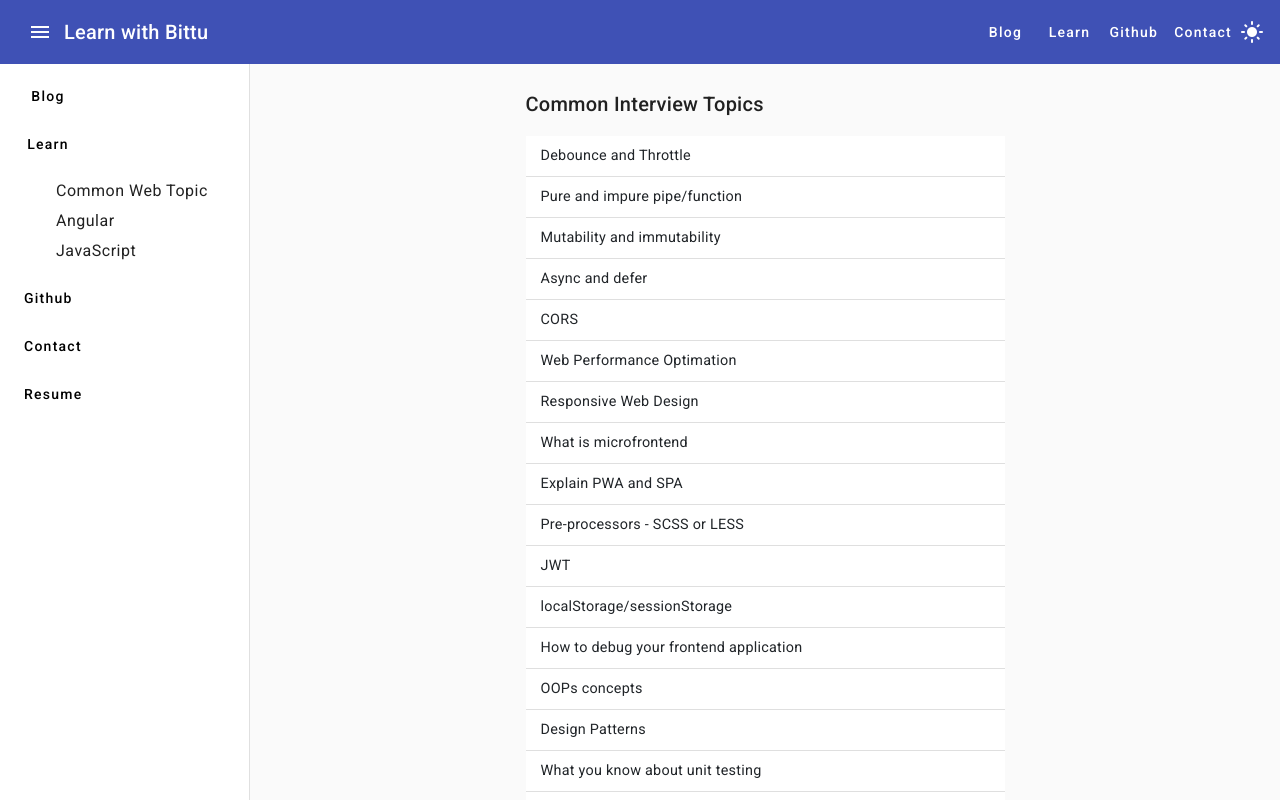
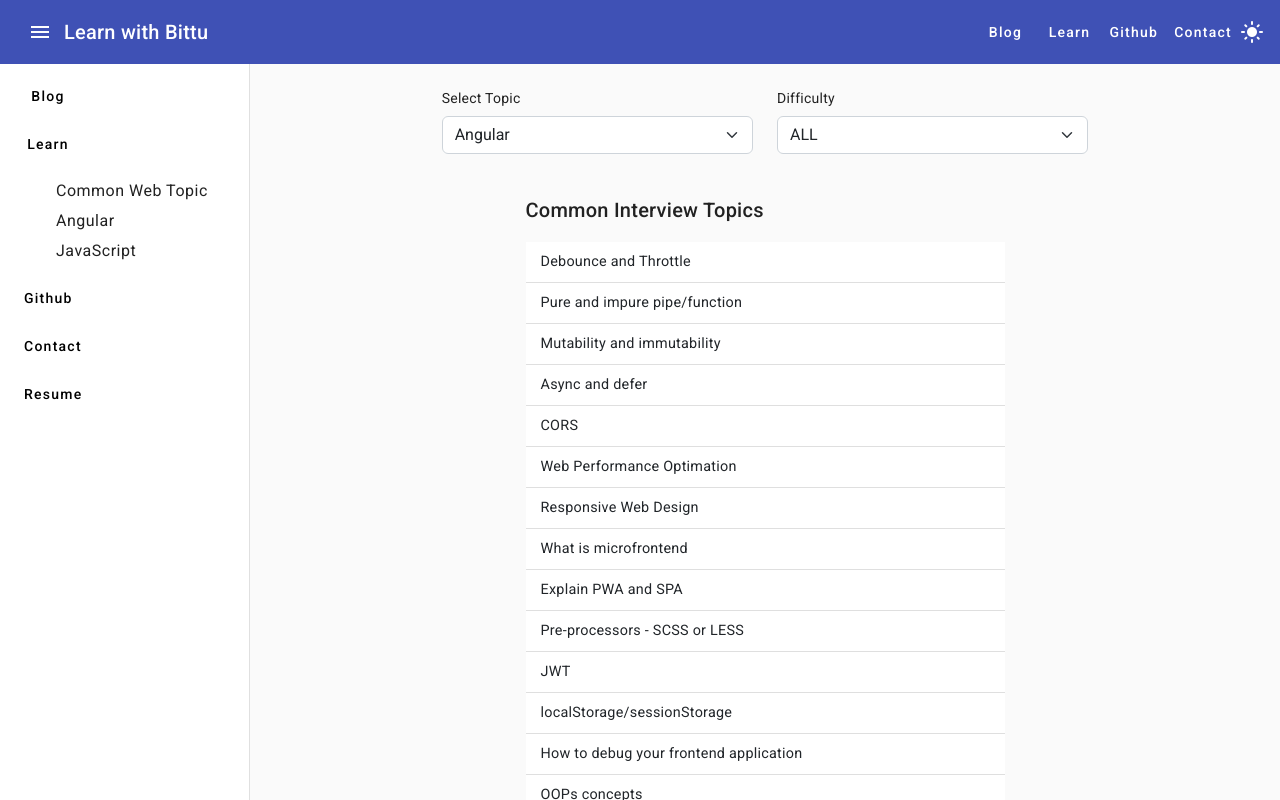
Before and after one commit to bittu1040/Learn-with-Bittu, an Angular app: page /learn/overview in a window 1280 px wide. Built offline with nearby package versions, Linux system fonts and the light colour scheme.

Commit message:
topic selection

```diff
--- a/src/app/module/learn/learn-overview/learn-overview.component.html
+++ b/src/app/module/learn/learn-overview/learn-overview.component.html
@@ -1,29 +1,31 @@
 
-<!-- <div class="mt-3 mb-3">
-  <nav class="nav">
-    <div class="h5 pb-1 me-3 border-bottom border-info">JavaScript</div>
-    <div class="h5 pb-1 me-3 border-bottom border-info">Angular</div>
-    <div class="h5 pb-1 me-3 border-bottom border-info">Problem Solving</div>
-  </nav>
+<div class="container mt-4">
+  <div class="row d-flex justify-content-center">
+    <div class="col-md-4">
+      <div class="mb-3">
+        <label for="topicSelect" class="form-label">Select Topic</label>
+        <select class="form-select" id="topicSelect" >
+          <option value="Angular">Angular</option>
+          <option value="JavaScript">JavaScript</option>
+          <option value="WebTopics">Web Topics</option>
+        </select>
+      </div>
+    </div>
+    <div class="col-md-4">
+      <div class="mb-3">
+        <label for="difficultySelect" class="form-label">Difficulty</label>
+        <select class="form-select" id="difficultySelect" >
+          <option value="ALL">ALL</option>
+          <option value="easy">Easy</option>
+          <option value="medium">Medium</option>
+        </select>
+      </div>
+    </div>
+  </div>
 </div>
 
-<div class="container border">
-  <div class="row">
-    <h3>Common Interview Topics</h3>
-    <div class="col-4 me-5">
-        <ul class="list-group list-group-flush">
-          <li
-            *ngFor="let commonTopic of commonInterviewTopics"
-            class="list-group-item list-group-item-action"
-            (click)="openDialog(commonTopic)"
-          >
-            {{ commonTopic }}
-          </li>
-        </ul>
-    </div>
-    <div class="col-6 border border-warning">bb</div>
-  </div>
-</div> -->
+
+
 
 <div class="container mt-4">
   <div class="row align-items-center justify-content-center">
--- a/src/app/module/learn/learn-overview/learn-overview.component.ts
+++ b/src/app/module/learn/learn-overview/learn-overview.component.ts
@@ -9,6 +9,9 @@ import { DialogContentComponent } from 'app/components/dialog-content/dialog-con
   styleUrls: ['./learn-overview.component.css']
 })
 export class LearnOverviewComponent {
+
+  Topic="Angular";
+  TopicDifficulty= "ALL"
 
 
   commonInterviewTopics: string[] = [
--- a/src/app/module/learn/learn.module.ts
+++ b/src/app/module/learn/learn.module.ts
@@ -10,6 +10,8 @@ import { MatListModule } from '@angular/material/list';
 import { MatCardModule } from '@angular/material/card';
 import { DialogContentComponent } from 'app/components/dialog-content/dialog-content.component';
 import { MatDialog, MatDialogModule } from '@angular/material/dialog';
+import {MatSelectModule} from '@angular/material/select';
+import {MatFormFieldModule} from '@angular/material/form-field';
 
 
 @NgModule({
@@ -23,7 +25,10 @@ import { MatDialog, MatDialogModule } from '@angular/material/dialog';
     MatIconModule,
     MatListModule,
     MatCardModule,
-    LearnRoutingModule,MatDialogModule],
+    MatSelectModule,
+    MatFormFieldModule,
+    LearnRoutingModule,
+    MatDialogModule],
     providers:[MatDialog]
 })
 export class LearnModule { }
```
